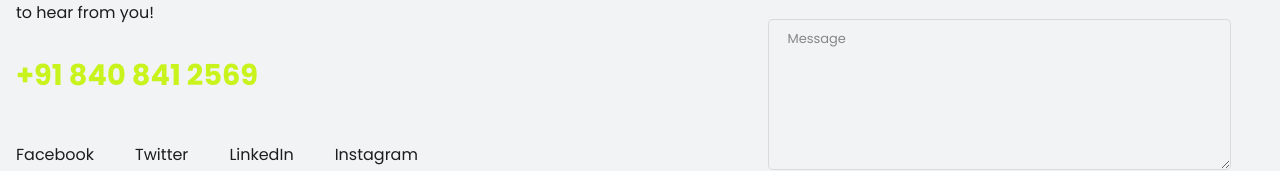
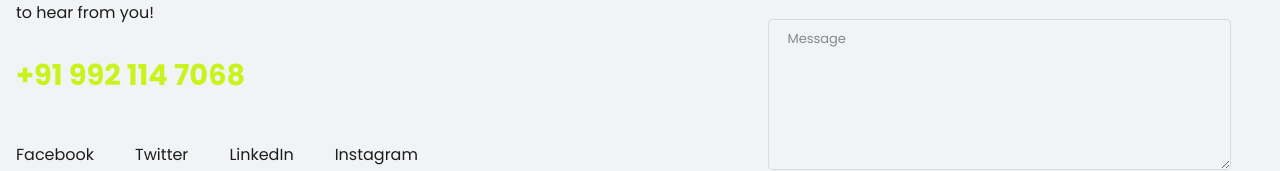
Before and after one commit to TYPESAFE-RUSTY/pro-hr-consultant, a Next.js app: page / in a window 1280 px wide. Shown: the part 1969-2140 px from the top of the page. Built offline with nearby package versions, Linux system fonts and the light colour scheme.

Commit message:
style (contact , footer) : updated contact

```diff
--- a/src/components/About.tsx
+++ b/src/components/About.tsx
@@ -1,5 +1,5 @@
 import "@/styles/r_about.css"
-import HexagonDiagram from "./HexagonDiagram"
+import HexagonDiagrma from "./HexagonDiagram"
 
 export default function About() {
     return (
@@ -32,7 +32,7 @@ export default function About() {
                         </div>
                     </div> */}
                 </div>
-                <HexagonDiagram />
+                <HexagonDiagrma />
             </div>
         </section>
     )
--- a/src/components/Contacts.tsx
+++ b/src/components/Contacts.tsx
@@ -9,7 +9,7 @@ export default function Contacts() {
                     <h2 className='fs-200'>GET IN TOUCH</h2>
                     <h3 className='fs-600'>Let&apos;s make your brand brilliant!</h3>
                     <p>If you would like to work with us or just want to get in touch, we&apos;d love to hear from you!</p>
-                    <p className='coloraccent fs-400'>+91 840 841 2569 </p>
+                    <p className='coloraccent fs-400'>+91 992 114 7068</p>
                     <div className="flex wrap">
                         <a href="" className='color'>Facebook</a>
                         <a href="" className='color'>Twitter</a>
--- a/src/components/Footer.tsx
+++ b/src/components/Footer.tsx
@@ -12,7 +12,7 @@ export default function Footer() {
                 <div className="hello">
                     <h2>Say Hello</h2>
                     <a href="" className='color'>hello@design.com</a>
-                    <p className="number fs-200">+91 840 841 2569</p>
+                    <p className="number fs-200">+91 992 114 7068</p>
                 </div>
                 <div className="socials">
                     <h2>Socials</h2>
```
